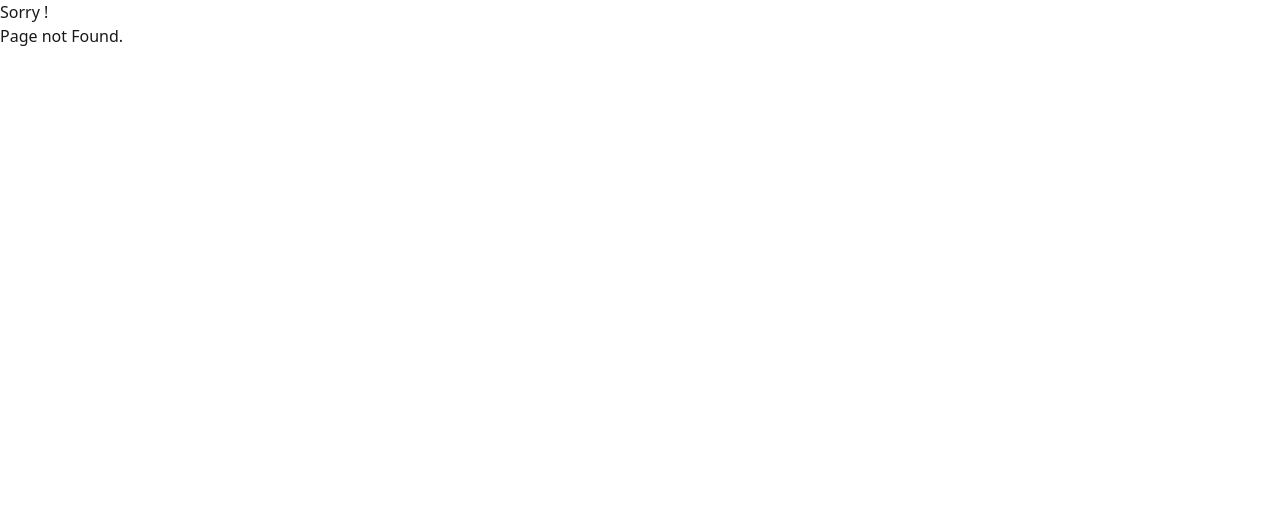
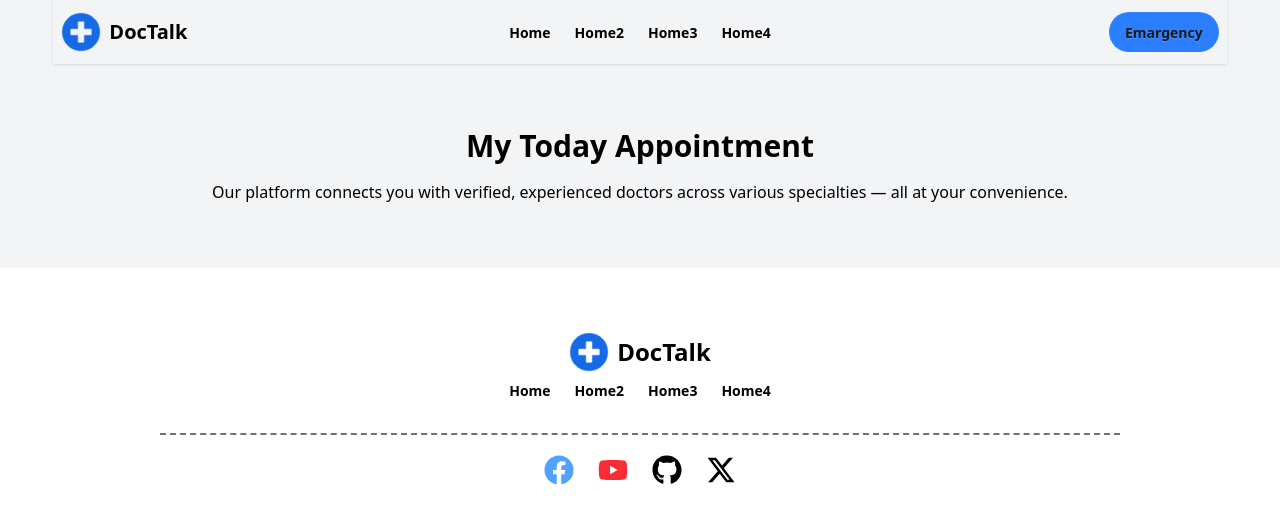
Before and after one commit to nurulafsarinfo/Medical-Appointment-Booking-Application-A08-, a React (Vite) app: page /my-booking-data in a window 1280 px wide. Before the commit this address had no page. Shown: the top 524 px of the page. Built offline with nearby package versions, Linux system fonts and the light colour scheme.

Commit message:
complete bokings page

```diff
--- a/src/Routes/Routes.jsx
+++ b/src/Routes/Routes.jsx
@@ -27,7 +27,8 @@ export const router = createBrowserRouter([
                 element: <DoctorDetails/>
             },
             {
-                path:'/my-booking',
+                path:'//my-booking-data',
+                loader: () => fetch("/doctorInfo.json").then(res => res.json()),
                 Component: MyBooking
             }
 
--- a/src/components/Utilities/_bookList.jsx
+++ b/src/components/Utilities/_bookList.jsx
@@ -3,6 +3,7 @@ const getStoredBookedList = () =>{
 
     if(bookedList){
         const booked = JSON.parse(bookedList);
+        console.log("booked data :", booked)
         return booked;
     }
     else{
@@ -24,4 +25,12 @@ const addToBookList = (id) => {
     }
 }
 
-export { addToBookList };
+const removeBookList = (id) => {
+    const allBookedList = getStoredBookedList();
+
+    if(allBookedList.includes(id)){
+        localStorage.removeItem(id);
+    }
+}
+
+export { addToBookList, getStoredBookedList, removeBookList };
--- a/src/pages/DoctorDetails/DoctorDetails.jsx
+++ b/src/pages/DoctorDetails/DoctorDetails.jsx
@@ -61,7 +61,7 @@ const DoctorDetails = () => {
                 </div>
                 <p className='text-amber-500 flex items-center my-5'> <PiWarningOctagonThin size={35} /> Due to high patient volume, we are currently accepting appointments for today only. We appreciate your understanding and cooperation.</p>
             </div>
-            <Link to={'/booking-data'}>
+            <Link to={`/my-booking-data`}>
                 <button onClick={() => handleStoredData(id)} className='text-xl font-semibold bg-blue-600 rounded-full text-white py-1 w-full mb-4'>Book Appointment Now</button>
             </Link>
         </div>
--- a/src/pages/MyBooking/MyBooking.jsx
+++ b/src/pages/MyBooking/MyBooking.jsx
@@ -1,9 +1,42 @@
-import React from 'react';
+import React, { useState } from 'react';
+import { useLoaderData } from 'react-router';
+import { getStoredBookedList } from '../../components/Utilities/_bookList';
+import Banner from '../../components/Banner/Banner';
 
 const MyBooking = () => {
+    const fromStorageBookData = getStoredBookedList();
+    const datas = useLoaderData();
+
+
+    const bookMarkedDoctors = datas.filter(doc => fromStorageBookData.includes(doc.id));
+
+    console.log("filter find id: ", bookMarkedDoctors)
+
+
+
     return (
-        <div>
+        <div className='text-black w-11/12  m-auto'>
+            <div className='text-center my-16'>
+                <p className='text-3xl font-bold'>My Today Appointment</p>
+                <p className='my-4'>Our platform connects you with verified, experienced doctors across various specialties — all at your convenience.</p>
 
+
+            </div>
+            {
+                bookMarkedDoctors.map(docInfo => {
+                    console.log("doc infooooo: ", docInfo)
+                    return (
+                        <div className='bg-white my-10 p-5  rounded-2xl shadow-2xs'>
+                            <p className='text-2xl font-bold mb-3'>{docInfo.name}</p>
+                            <div className='flex justify-between mb-7'>
+                                <p className='text-gray-500 font-semibold'>{docInfo.education}</p>
+                                <p className='text-gray-500 font-semibold'>Appointment Fee:  {docInfo.fee} Taka + Vat</p>
+                            </div>
+                            <button className='text-red-500 border w-full font-bold py-1 px-8 rounded-full'>Cancel from Book List</button>
+                        </div>
+                    )
+                })
+            }
         </div>
     );
 };
```
